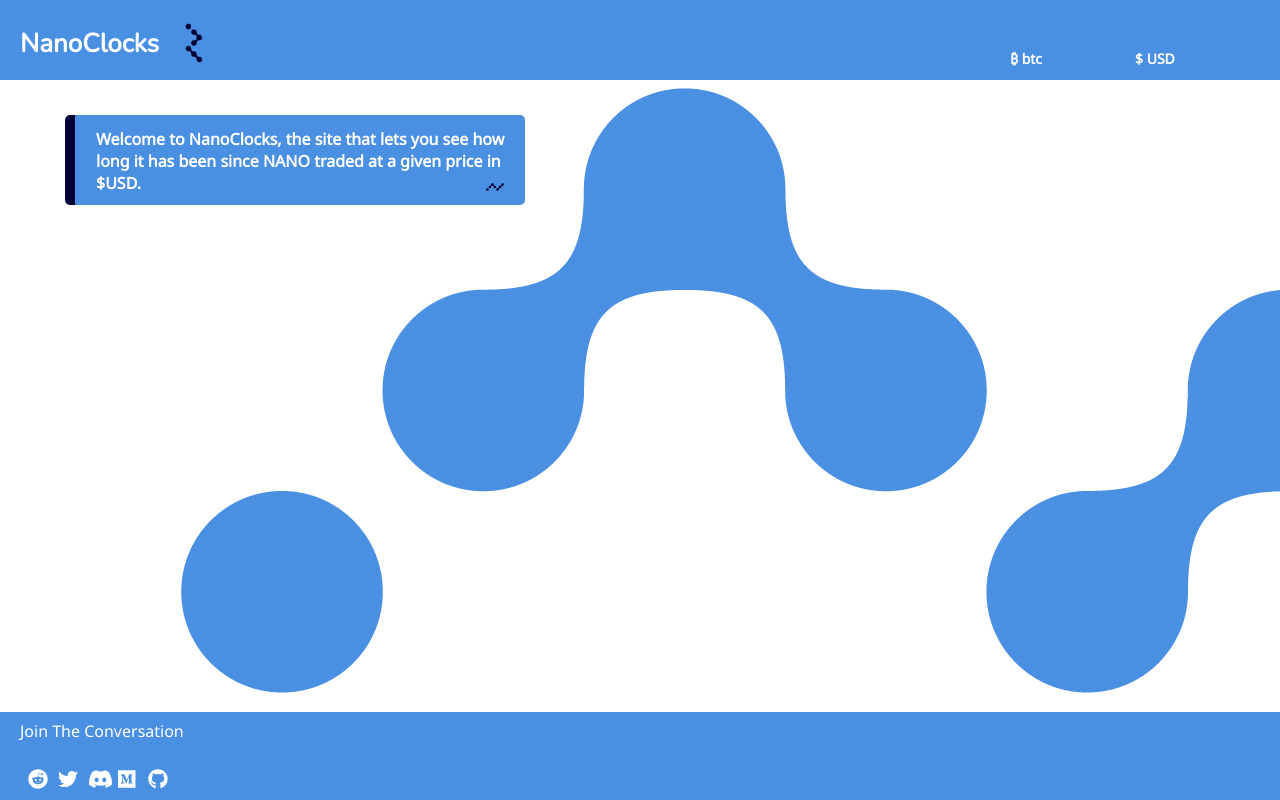
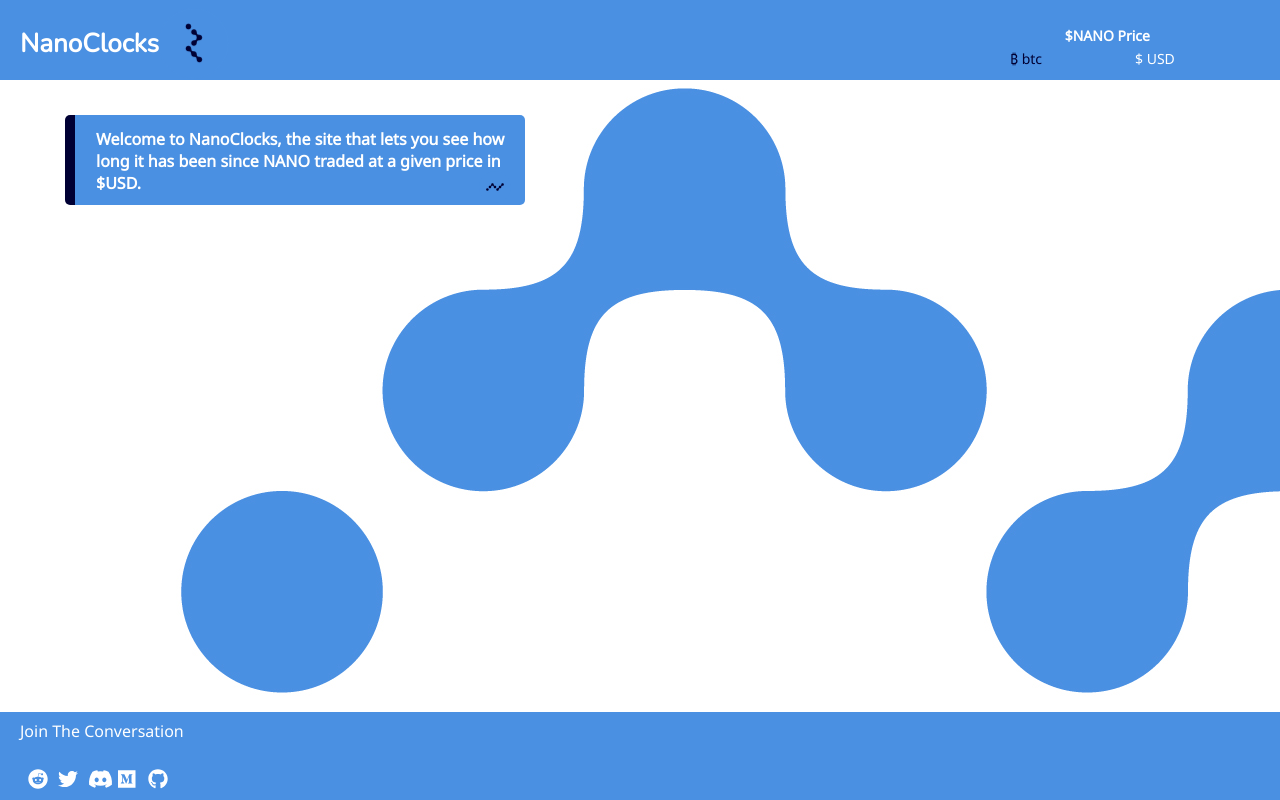
Before and after one commit to FergusLemon/nanoclocks, a React (Create React App) app: page / in a window 1280 px wide. Built offline with nearby package versions, Linux system fonts and the light colour scheme; no server answers.

Commit message:
add a p element to describe the current price of NANO display and tweak styling of the price elements to show the BTC denominated price in the darker blue from the NANO brand guidelines.

```diff
--- a/src/priceDisplay/components/PriceDisplay.tsx
+++ b/src/priceDisplay/components/PriceDisplay.tsx
@@ -12,6 +12,7 @@ type Props = {
 
 const PriceDisplay: SFC<Props> = ({ children: {BTC, USD} }) => (
   <div className="price-display-container">
+    <p className="current-prices">$NANO Price</p>
     <ul className="price-display">
       <li className="btc">₿ {BTC} btc</li>
       <li className="usd">${USD} USD</li>
--- a/src/priceDisplay/styles/PriceDisplay.css
+++ b/src/priceDisplay/styles/PriceDisplay.css
@@ -1,5 +1,15 @@
 .price-display-container {
   position: relative;
+}
+
+.current-prices {
+  position: absolute;
+  top: -68px;
+  right: 130px;
+  font-family: 'Noto Sans', sans-serif;
+  font-size: 14px;
+  font-weight: 600;
+  color: #ffffff;
 }
 
 .price-display {
@@ -13,10 +23,15 @@
   background-color: #4a90e2;
   font-family: 'Noto Sans', sans-serif;
   font-size: 14px;
-  font-weight: 600;
+}
+
+.btc {
+  color: #000034;
+}
+
+.usd {
   color: #ffffff;
 }
-
 
 li {
   list-style-type: none;
```
